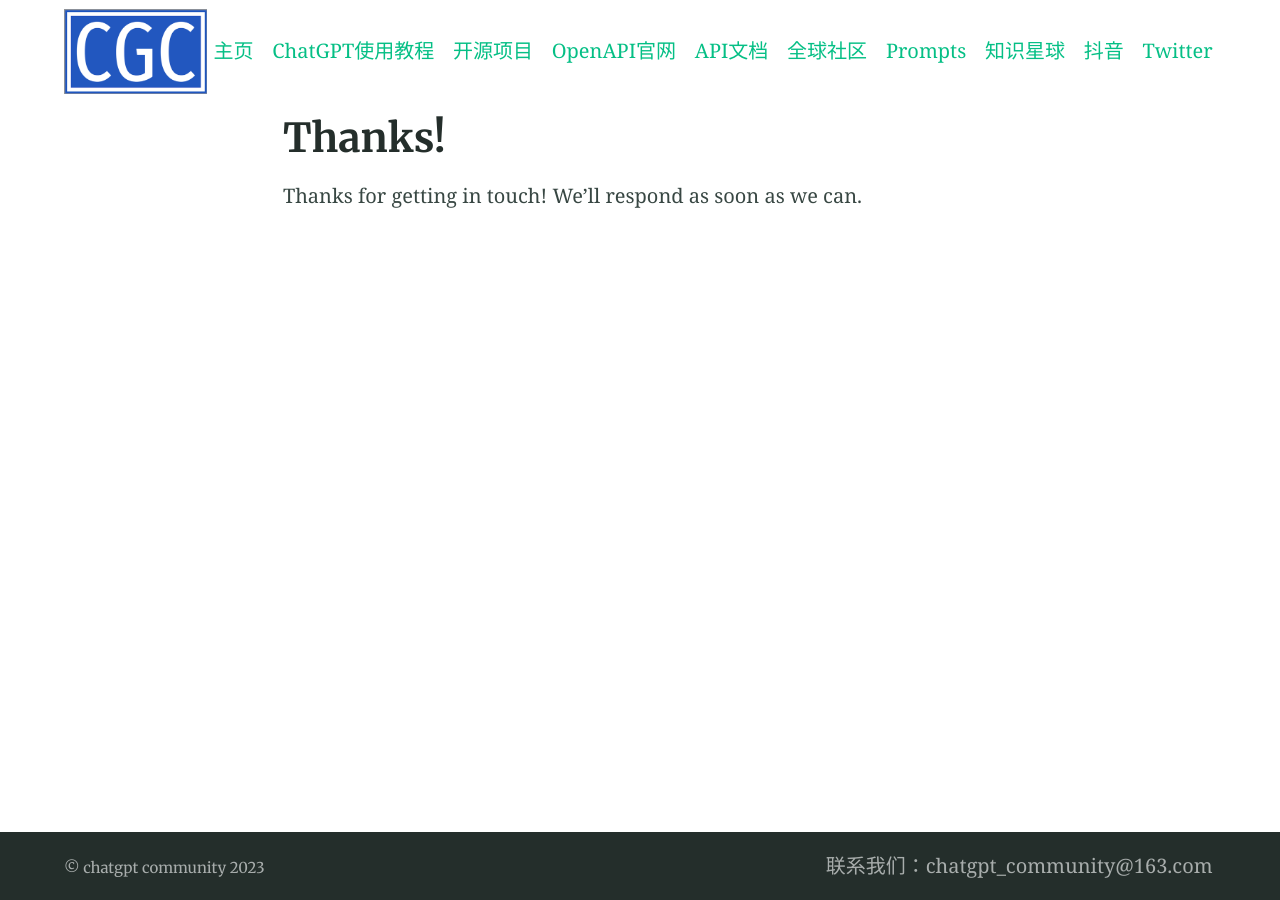
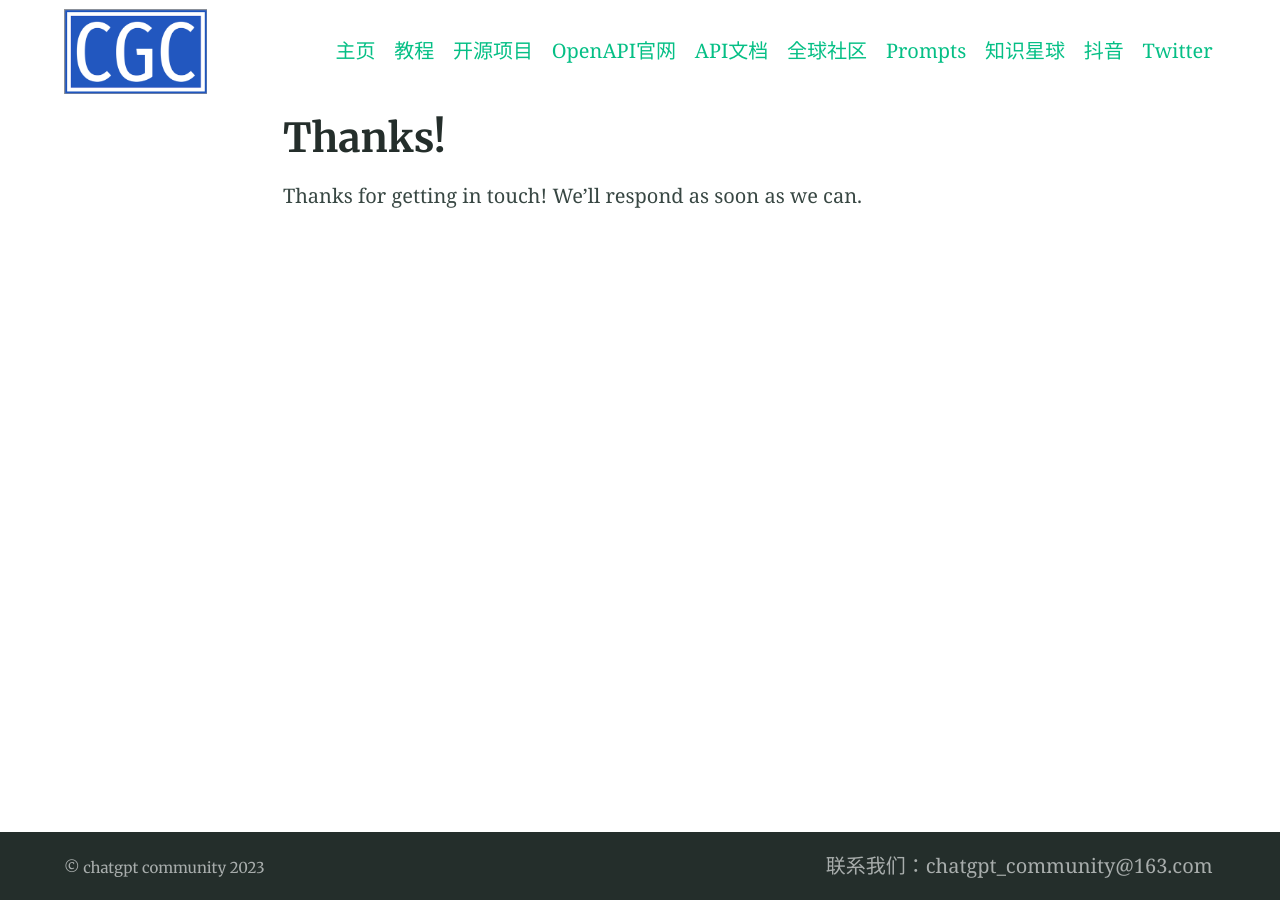
Before and after one commit to chatgpt-community/chatgpt-community, a Jekyll site: the page built from docs/thanks.md, in a window 1280 px wide. Built offline with Jekyll 4.4.1, drawn with Linux system fonts in a browser that asks for light colours.

Commit message:
更改首页配置

```diff
--- a/docs/_config.yml
+++ b/docs/_config.yml
@@ -114,7 +114,7 @@ favicons: # Favicons are also used in the manifest file. Syntax is 'size: path'
 navigation_header:
 - title: 主页
   url: /
-- title: ChatGPT使用教程
+- title: 教程
   url: https://github.com/chatgpt-community/money/
 - title: 开源项目
   url: https://github.com/GPT-Coding
```
